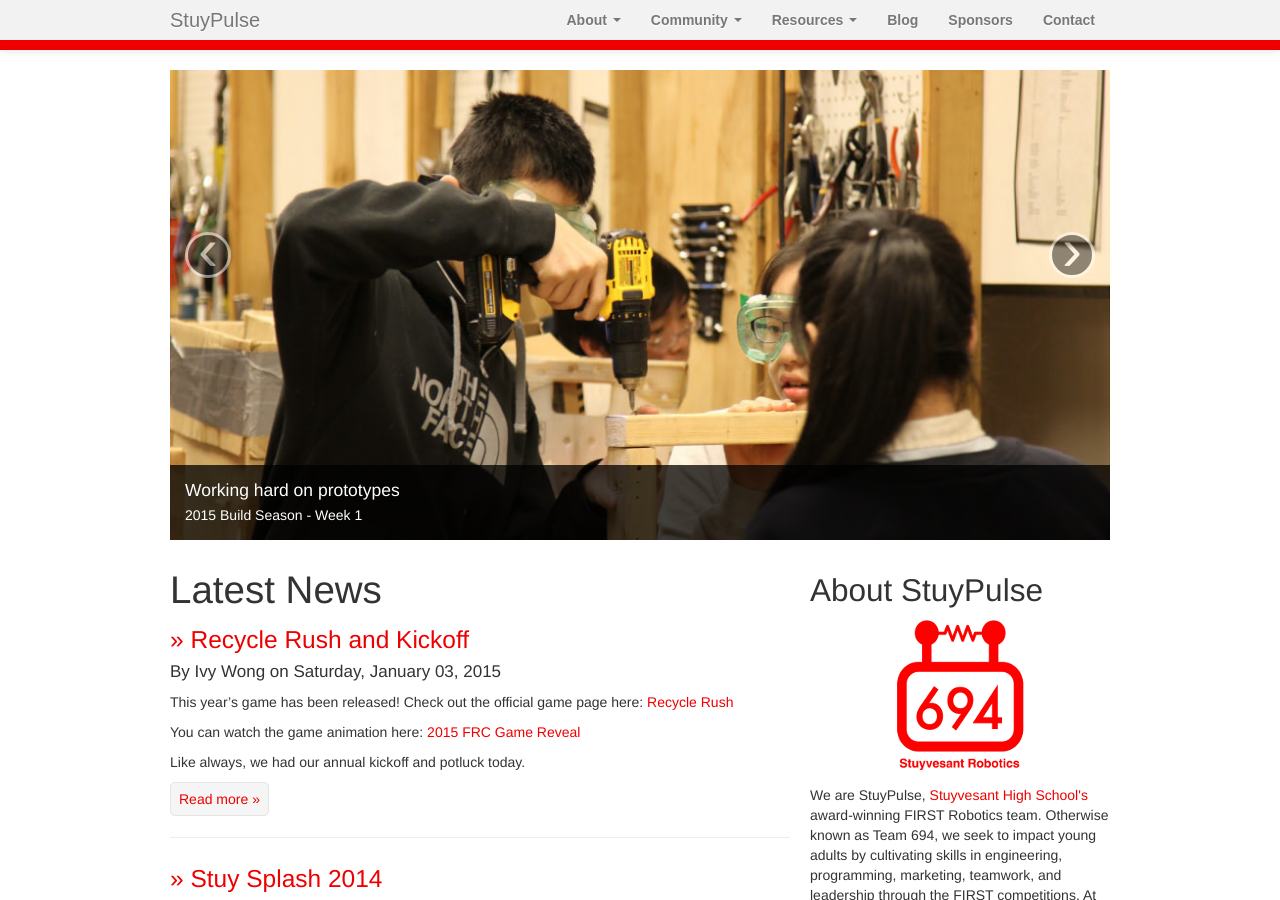
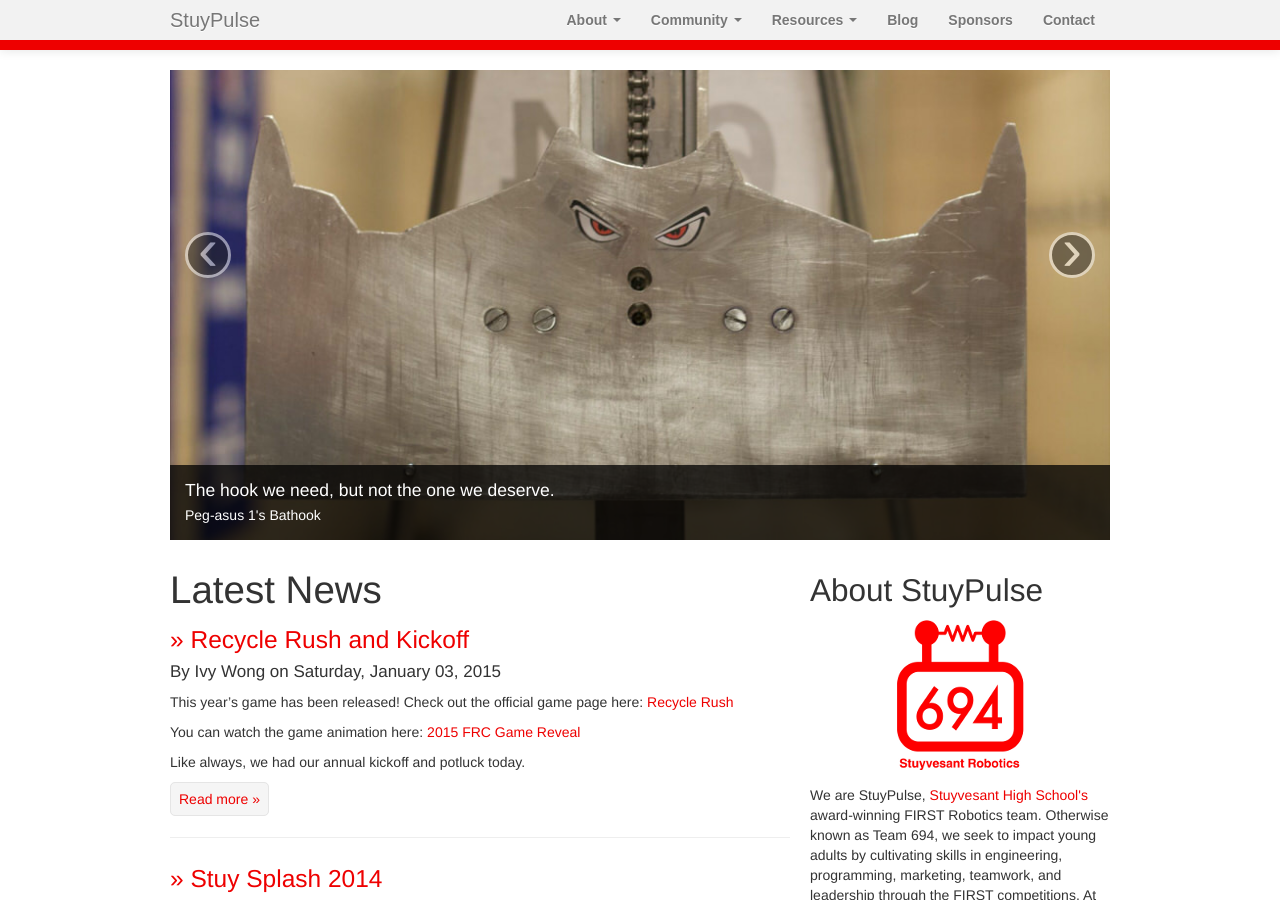
Before and after one commit to StuyPulse/team694.github.io, a Jekyll site: the page built from index.html, in a window 1280 px wide and 900 px high. Built offline with Jekyll 4.4.1, drawn with Linux system fonts in a browser that asks for light colours; nearby versions of some CDN libraries; comment, search, counter and statistics services are not loaded.

Commit message:
Add bathook photo to carousel

```diff
--- a/_data/carousel.yml
+++ b/_data/carousel.yml
@@ -1,5 +1,8 @@
 # Carousel items on front page
 # Limit to 5 carousel items
+- img: /img/carousel/bathook.jpg
+  caption-header: The hook we need, but not the one we deserve.
+  caption-body: Peg-asus 1's Bathook
 - img: /img/carousel/prototyping-2.jpg
   caption-header: Working hard on prototypes
   caption-body: 2015 Build Season - Week 1
@@ -12,6 +15,3 @@
 - img: /img/carousel/keynote-splash-2014.jpg
   caption-header: Dr. Jizhong Xiao gives a talk on robotics
   caption-body: Stuy Splash 2014
-- img: /img/carousel/zhang-splash-2014.png
-  caption-header: Principal Zhang meets with keynote speaker, Dr. Jizhong Xiao
-  caption-body: Stuy Splash 2014
```
Also changed, not shown: img/carousel/bathook.jpg (added).
